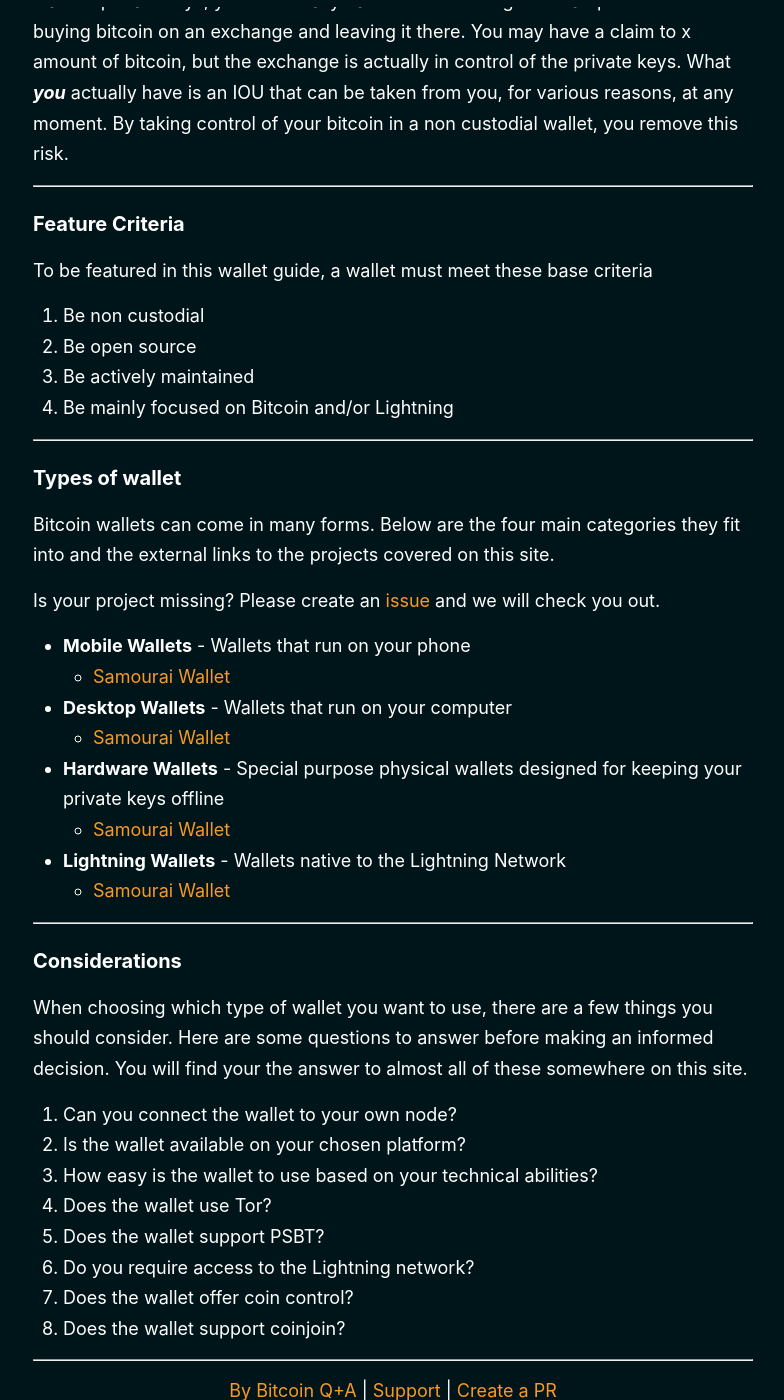
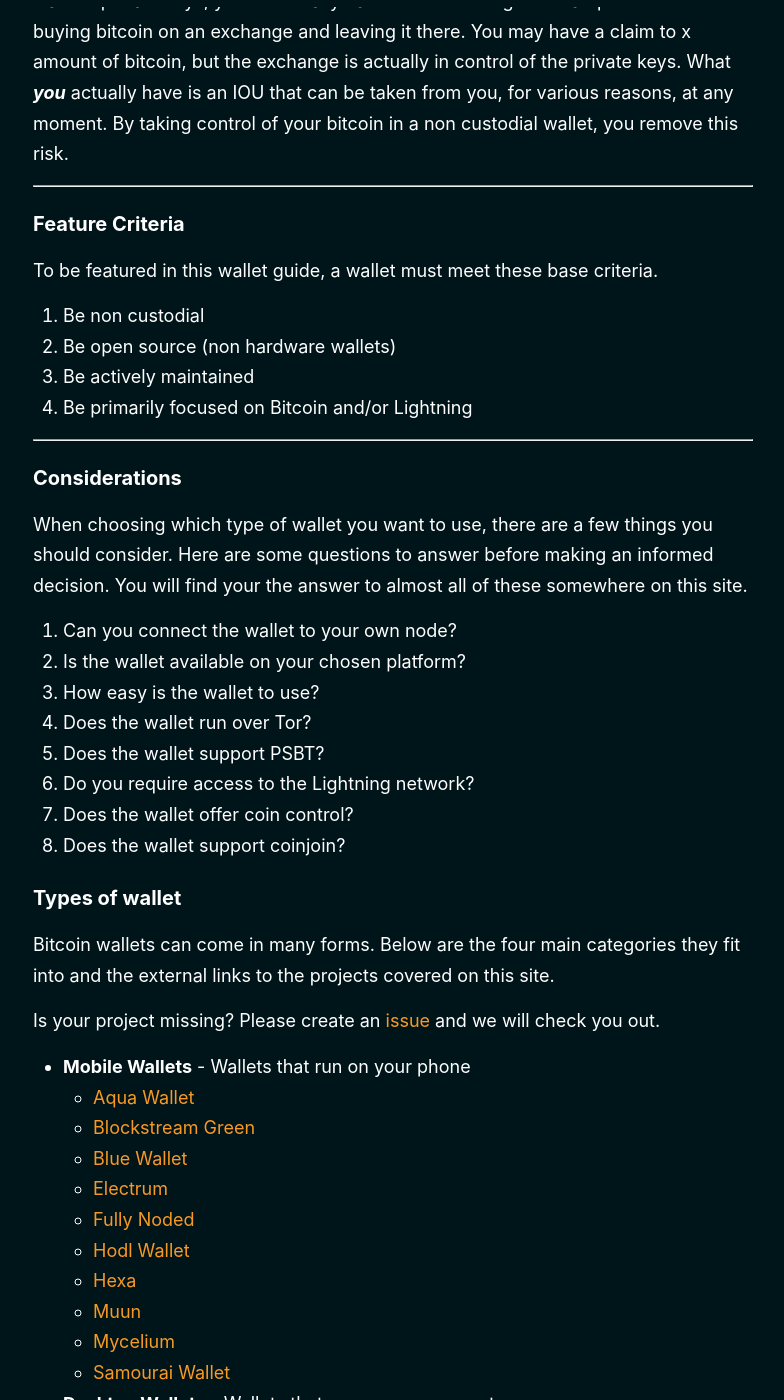
Before and after one commit to BitcoinQnA/bitcoin-wallet-guide, a Jekyll site: the page built from _pages/home.md, in a window 1280 px wide and 1400 px high, scrolled down 519 px. Shown: the whole window, without its empty margins (247-1031 px from the left). Built offline with Jekyll 4.4.1, drawn with Linux system fonts in a browser that asks for light colours; part of the change alters nothing that is shown; some of the changed text lies outside the part shown.

Commit message:
Update home.md

```diff
--- a/_pages/home.md
+++ b/_pages/home.md
@@ -12,32 +12,12 @@ There goes a famous saying amongst Bitcoiners, ***'not your keys, not your coins
 
 ###  Feature Criteria
 
-To be featured in this wallet guide, a wallet must meet these base criteria
+To be featured in this wallet guide, a wallet must meet these base criteria.
 
   1.  Be non custodial
-  2.  Be open source
+  2.  Be open source (non hardware wallets)
   3.  Be actively maintained
-  4.  Be mainly focused on Bitcoin and/or Lightning
-
-***
-
-### Types of wallet
-
-Bitcoin wallets can come in many forms. Below are the four main categories they fit into and the external links to the projects covered on this site.
-
-Is your project missing? Please create an [issue](https://github.com/BitcoinQnA/bitcoin-wallet-guide) and we will check you out.
-
--  **Mobile Wallets** - Wallets that run on your phone
-   - [Samourai Wallet](https://samouraiwallet.com)
-
--  **Desktop Wallets** - Wallets that run on your computer
-    - [Samourai Wallet](https://samouraiwallet.com)
-
--  **Hardware Wallets** - Special purpose physical wallets designed for keeping your private keys offline
-    - [Samourai Wallet](https://samouraiwallet.com)
-
--  **Lightning Wallets** - Wallets native to the Lightning Network
-    - [Samourai Wallet](https://samouraiwallet.com)
+  4.  Be primarily focused on Bitcoin and/or Lightning
 
 ***
 
@@ -47,12 +27,53 @@ When choosing which type of wallet you want to use, there are a few things you s
 
   1. Can you connect the wallet to your own node?
   2. Is the wallet available on your chosen platform?
-  3. How easy is the wallet to use based on your technical abilities?
-  4. Does the wallet use Tor?
+  3. How easy is the wallet to use?
+  4. Does the wallet run over Tor?
   5. Does the wallet support PSBT?
   6. Do you require access to the Lightning network?
   7. Does the wallet offer coin control?
   8. Does the wallet support coinjoin?
+
+### Types of wallet
+
+Bitcoin wallets can come in many forms. Below are the four main categories they fit into and the external links to the projects covered on this site.
+
+Is your project missing? Please create an [issue](https://github.com/BitcoinQnA/bitcoin-wallet-guide) and we will check you out.
+
+-  **Mobile Wallets** - Wallets that run on your phone
+   - [Aqua Wallet](https://blockstream.com/aqua/)
+   - [Blockstream Green](https://blockstream.com/green/)
+   - [Blue Wallet](https://bluewallet.io/)
+   - [Electrum](https://play.google.com/store/apps/details?id=org.electrum.electrum&hl=en)
+   - [Fully Noded](https://fullynoded.app/)
+   - [Hodl Wallet](https://hodlwallet.com/)
+   - [Hexa](https://hexawallet.io/)
+   - [Muun](https://muun.com/)
+   - [Mycelium](https://wallet.mycelium.com/)
+   - [Samourai Wallet](https://samouraiwallet.com)
+
+
+-  **Desktop Wallets** - Wallets that run on your computer
+    - [Bitcoin Core](https://bitcoin.org/en/bitcoin-core/features/)
+    - [Blockstream Green](https://blockstream.com/green/)
+    - [Electrum](https://electrum.org)
+    - [Fully Noded](https://fullynoded.app/)
+    - [Specter Desktop](https://github.com/cryptoadvance/specter-desktop)
+    - [Sparrow Wallet](https://www.sparrowwallet.com/)
+    - [Wasabi Wallet](https://wasabiwallet.io/)
+
+-  **Hardware Wallets** - Dedicated devices for keeping your private keys offline
+    - [Bitbox](https://shiftcrypto.ch/)
+    - [Cobo Vault](https://cobo.com/hardware-wallet)
+    - [Coldcard](https://coldcardwallet.com/)
+    - [Specter DIY](https://github.com/cryptoadvance/specter-diy)
+    - [Trezor](https://trezor.io/start/)
+
+-  **Lightning Wallets** - Wallets native to the Lightning Network
+    - [Breez](https://breez.technology/)
+    - [Eclair](https://play.google.com/store/apps/details?id=fr.acinq.eclair.wallet.mainnet2)
+    - [Phoenix](https://phoenix.acinq.co/)
+    - [Zap](https://zaphq.io/)
 
 ***
 
```
